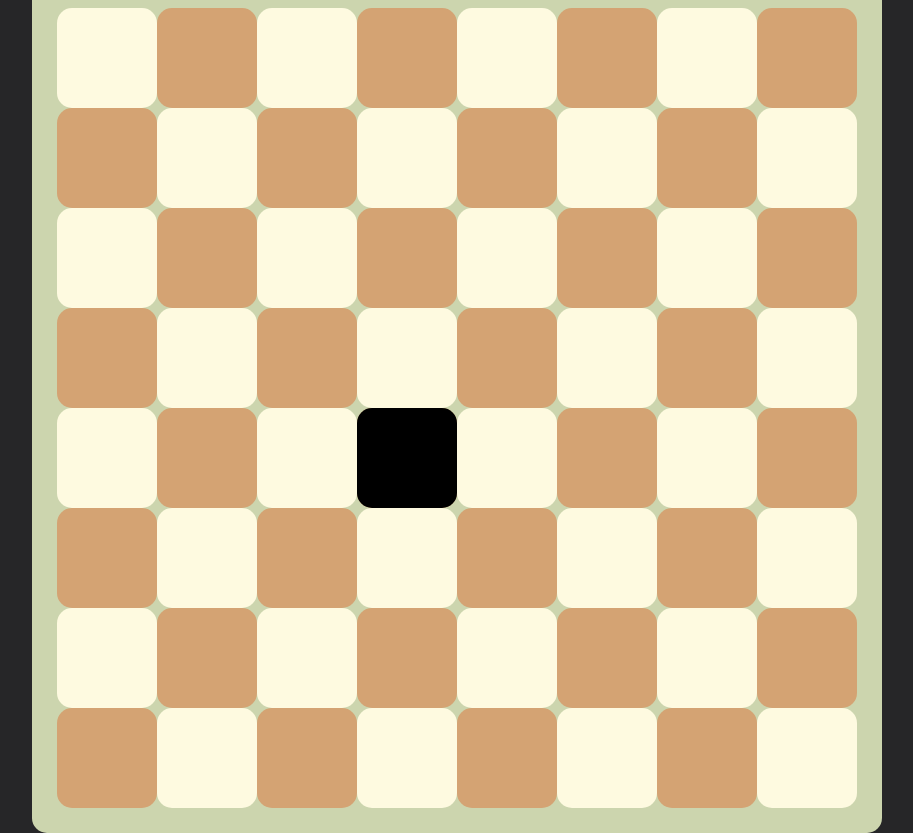
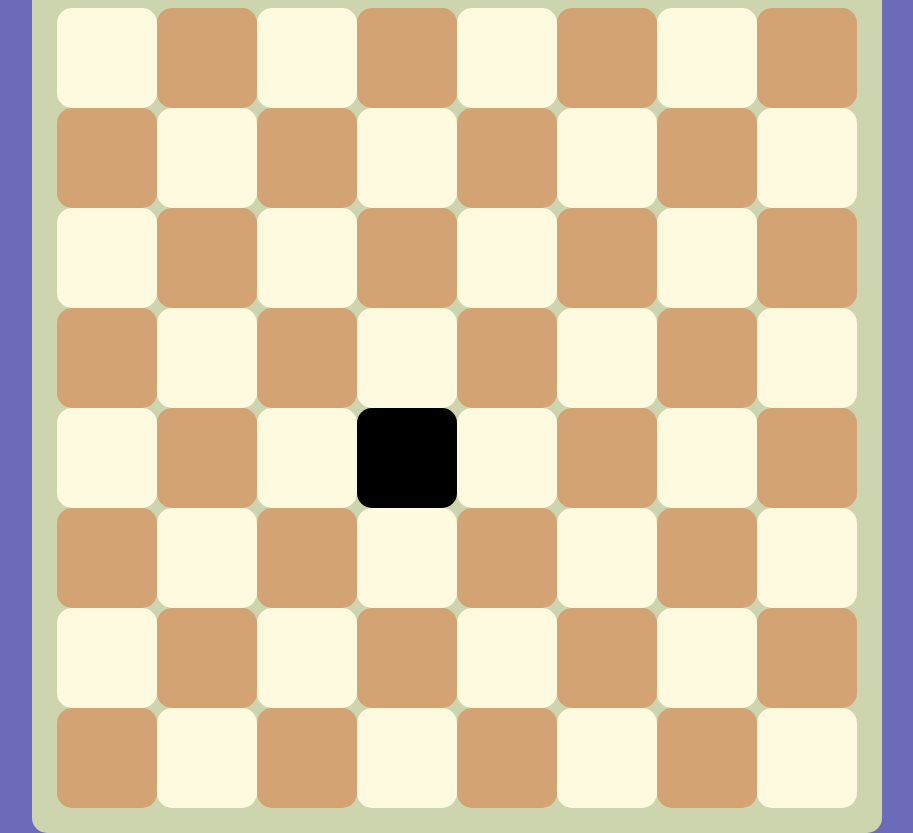
Before and after one commit to jdrco/TileDrag, a plain HTML site: page index.html in a window 1280 px wide. Shown: the whole page, without its empty margins (183-1096 px from the left). Drawn offline with Linux system fonts and the light colour scheme.

Commit message:
change body background color

```diff
--- a/styles.css
+++ b/styles.css
@@ -1,7 +1,7 @@
 body {
     display: grid;
     place-content: center;
-    background-color: rgb(38, 38, 40);
+    background-color: rgb(107, 107, 186);
     height: 100vh;
 }
 
```
